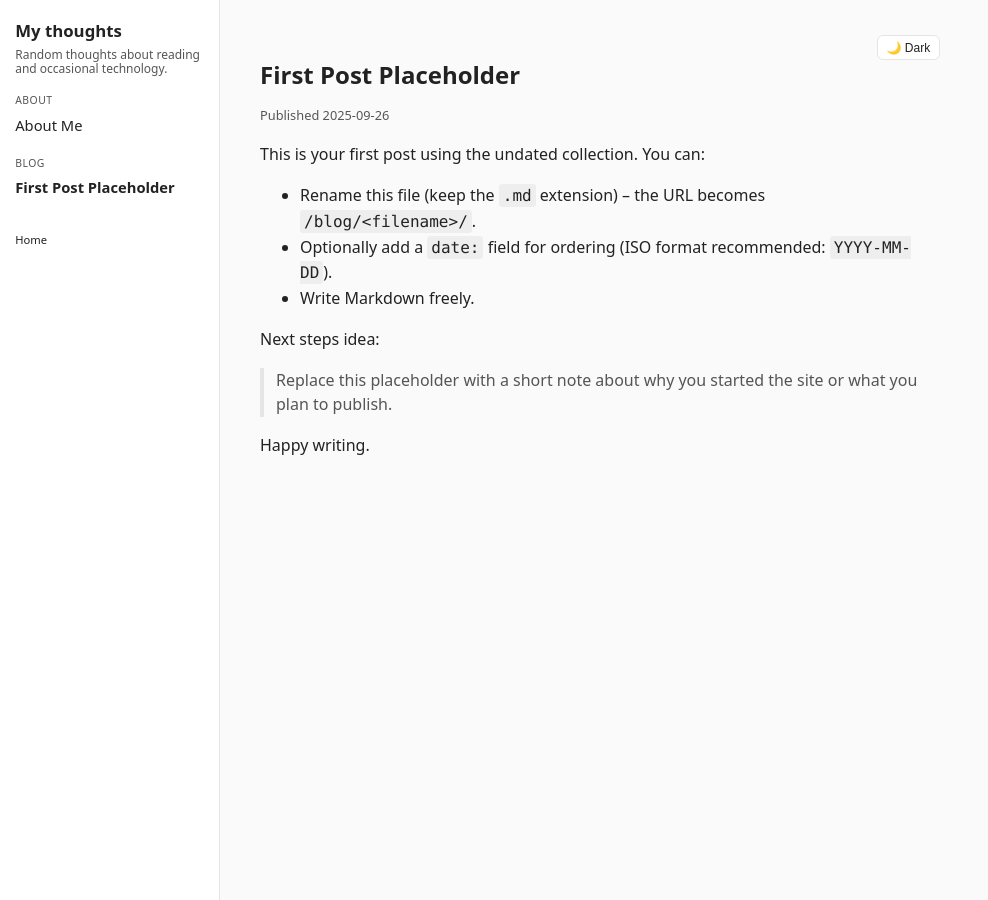
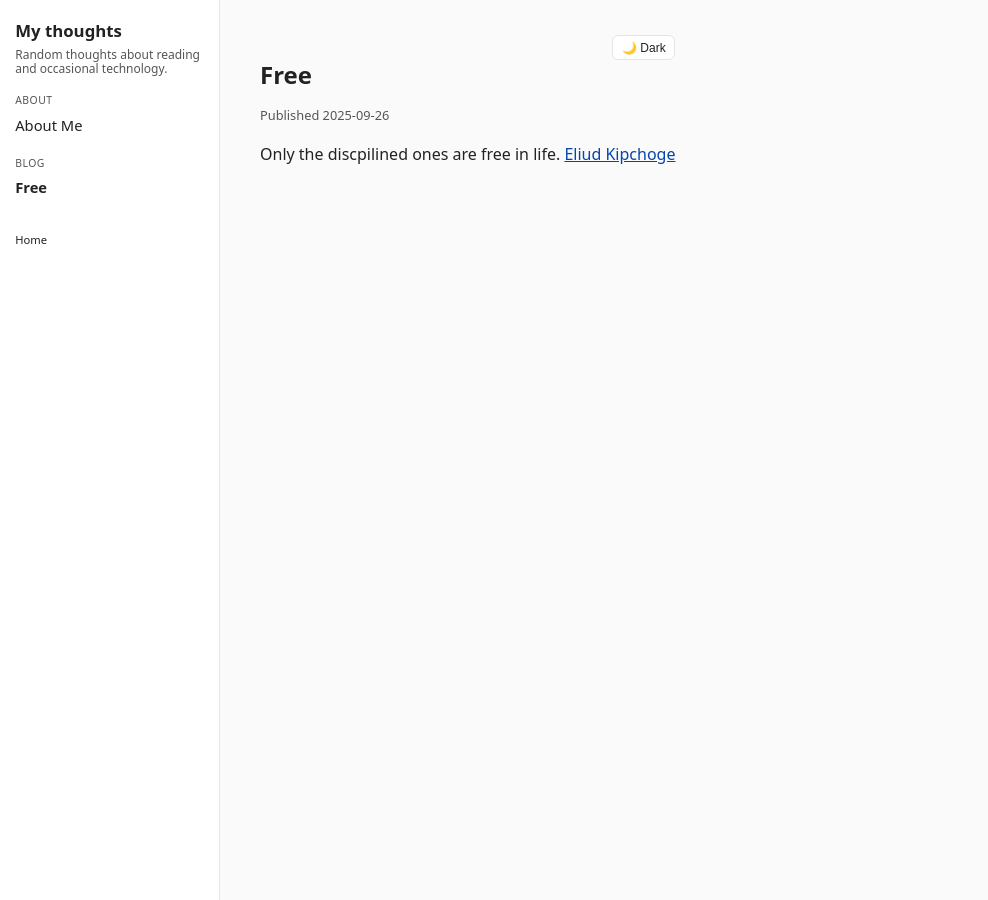
Before and after one commit to stgarg/blog, a Jekyll site: the page built from _blog/first-post.md, in a window 1280 px wide. Shown: the whole page, without its empty margins (0-988 px from the left). Built offline with Jekyll 4.4.1, drawn with Linux system fonts in a browser that asks for light colours.

Commit message:
quick updates

```diff
--- a/_blog/first-post.md
+++ b/_blog/first-post.md
@@ -1,15 +1,7 @@
 ---
-title: First Post Placeholder
-# Optional: date: 2025-09-26
+title: Free
+date: 2025-09-26
 ---
 
-This is your first post using the undated collection. You can:
-
-- Rename this file (keep the `.md` extension) – the URL becomes `/blog/<filename>/`.
-- Optionally add a `date:` field for ordering (ISO format recommended: `YYYY-MM-DD`).
-- Write Markdown freely.
-
-Next steps idea:
-> Replace this placeholder with a short note about why you started the site or what you plan to publish.
-
-Happy writing.
+Only the discpilined ones are free in life.
+[Eliud Kipchoge](https://en.wikipedia.org/wiki/Eliud_Kipchoge)
```
Also changed, not shown: about.md (+1 -4 lines).
